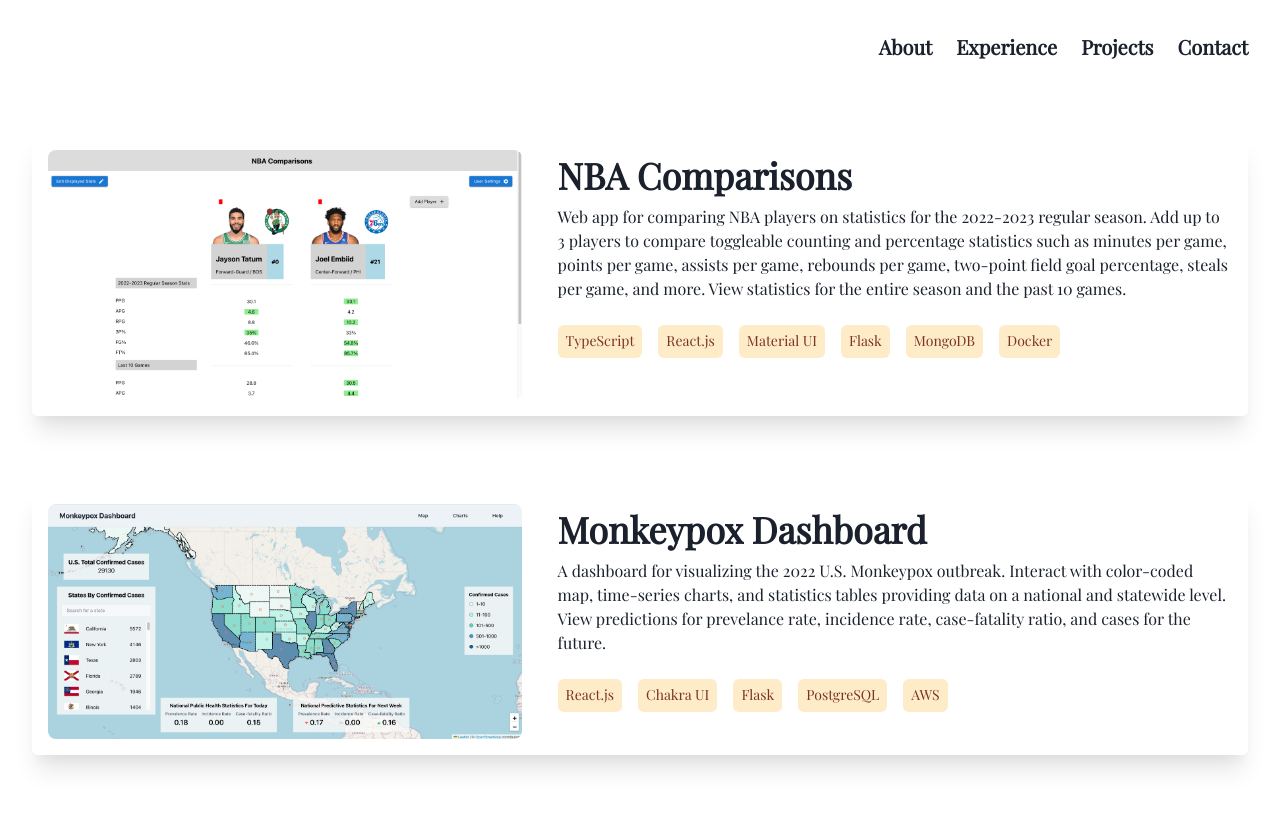
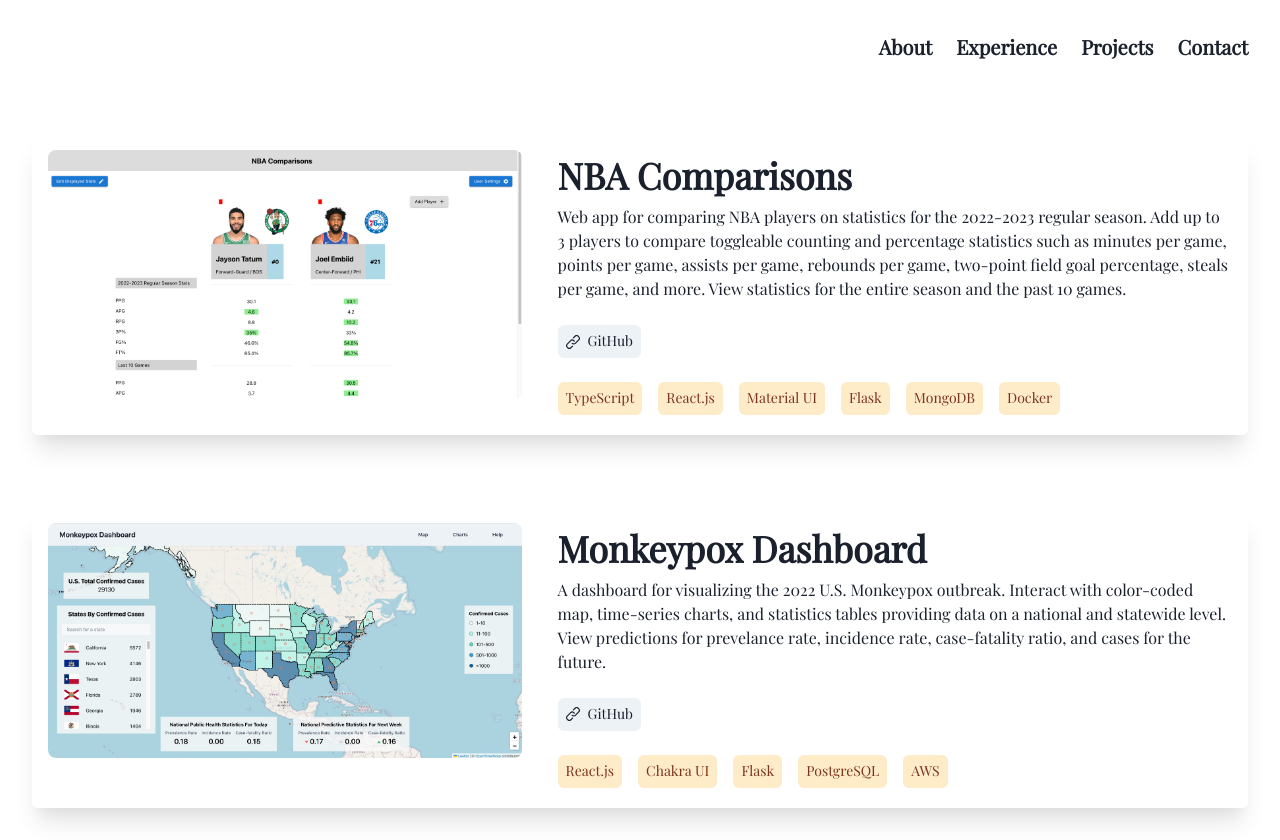
Before and after one commit to felixhuang12/felixhuang12.github.io, a React (Create React App) app: page /projects in a window 1280 px wide. Before the commit the page ends 800 px from the top, so only its background shows below. Built offline with nearby package versions, Linux system fonts and the light colour scheme.

Commit message:
Add GitHub links to projects and add CSS on hover

```diff
--- a/package.json
+++ b/package.json
@@ -4,6 +4,7 @@
   "homepage": "https://felixhuang12.github.io",
   "private": true,
   "dependencies": {
+    "@chakra-ui/icons": "^2.1.1",
     "@chakra-ui/react": "^2.8.2",
     "@emotion/react": "^11.11.1",
     "@emotion/styled": "^11.11.0",
--- a/src/pages/Projects.tsx
+++ b/src/pages/Projects.tsx
@@ -1,12 +1,15 @@
-import { Card, CardBody, Heading, Image, Stack, Text, Box, Tag } from "@chakra-ui/react"
+import { Card, CardBody, Heading, Image, Stack, Text, Box, Tag, TagLeftIcon, TagLabel } from "@chakra-ui/react"
 import Navbar from "../components/Navbar"
+import { openInNewTab } from "../utils/commonUtils"
+import { LinkIcon } from "@chakra-ui/icons"
 
 interface ProjectCardProps {
     imageSrc?: string,
     imageAlt?: string,
     title: string,
-    description: string
-    tools: string[]
+    description: string,
+    tools: string[],
+    ghLink?: string
 }
 
 const ProjectCard = (props: ProjectCardProps) => {
@@ -18,6 +21,13 @@
             boxShadow={"xl"}
             p={4}
             m={8}
+            transition={'transform 0.3s ease-in-out'}
+            _hover={{ transform: "scale(1.02)", bgColor: '#FFFAF0', cursor: props.ghLink ? 'pointer' : 'default' }}
+            onClick={() => {
+                if (props.ghLink && props.ghLink.length > 0) {
+                    openInNewTab(props.ghLink)
+                }
+            }}
         >
             <Image
                 src={props.imageSrc}
@@ -35,9 +45,35 @@
                     <Text>
                         {props.description}
                     </Text>
+                    {props.ghLink && <Box display={'inline-block'}>
+                        <Tag size={{ base: 'xs', sm: 'sm', md: 'md' }}
+                            mt={4}
+                            p={2}
+                            colorScheme={'gray'}
+                            fontWeight={'medium'}
+                            _hover={{bgColor: '#E2E8F0'}}
+                            onClick={() => {
+                                if (props.ghLink && props.ghLink.length > 0) {
+                                    openInNewTab(props.ghLink)
+                                }
+                            }}
+                        >
+                            <TagLeftIcon as={LinkIcon} />
+                            <TagLabel>GitHub</TagLabel>
+                        </Tag>
+                    </Box>}
                     <Box display={'inline-block'}>
                         {props.tools.map((tool) => (
-                            <Tag size={{ base: 'xs', sm: 'sm', md: 'md' }} key={tool} mt={4} mr={4} p={2} colorScheme={'orange'} fontWeight={'medium'}>{tool}</Tag>
+                            <Tag size={{ base: 'xs', sm: 'sm', md: 'md' }}
+                                key={tool}
+                                mt={4}
+                                mr={4}
+                                p={2}
+                                colorScheme={'orange'}
+                                fontWeight={'medium'}
+                            >
+                                {tool}
+                            </Tag>
                         ))}
                     </Box>
                 </Stack>
@@ -57,6 +93,7 @@
                 description="Web app for comparing NBA players on statistics for the 2022-2023 regular season. Add up to 3 players to compare toggleable counting and percentage statistics such as minutes per game, points per game, assists per game, rebounds per game, two-point field goal percentage, steals per game, and more. View statistics
                 for the entire season and the past 10 games."
                 tools={['TypeScript', 'React.js', 'Material UI', 'Flask', 'MongoDB', 'Docker']}
+                ghLink="https://github.com/felixhuang12/nba-comps"
             />
             <ProjectCard
                 imageSrc="/assets/monkeypox_dashboard.png"
@@ -64,6 +101,7 @@
                 title="Monkeypox Dashboard"
                 description="A dashboard for visualizing the 2022 U.S. Monkeypox outbreak. Interact with color-coded map, time-series charts, and statistics tables providing data on a national and statewide level. View predictions for prevelance rate, incidence rate, case-fatality ratio, and cases for the future."
                 tools={['React.js', 'Chakra UI', 'Flask', 'PostgreSQL', 'AWS']}
+                ghLink="https://github.com/sakinkirti/monkeypox-dashboard"
             />
         </Stack>
     )
--- /dev/null
+++ b/src/utils/commonUtils.ts
@@ -0,0 +1,4 @@
+export const openInNewTab = (url?: string) => {
+    const newWindow = window.open(url, '_blank', 'noopener,noreferrer')
+    if (newWindow) newWindow.opener = null
+}
```
Also changed, not shown: src/pages/Experience.tsx (+10 -1 lines), 1 other file (tests, documents, lock files or other folders).
